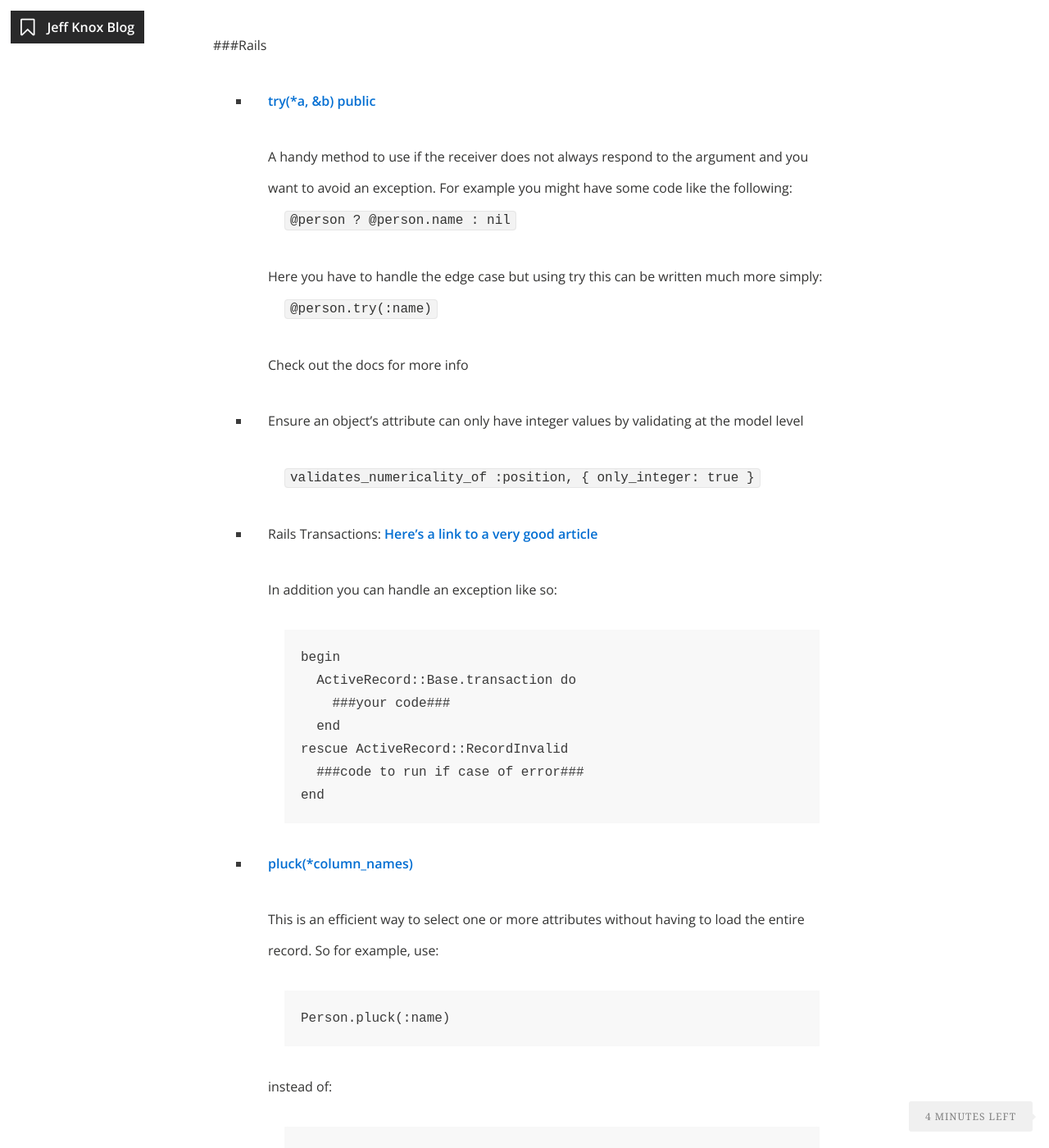
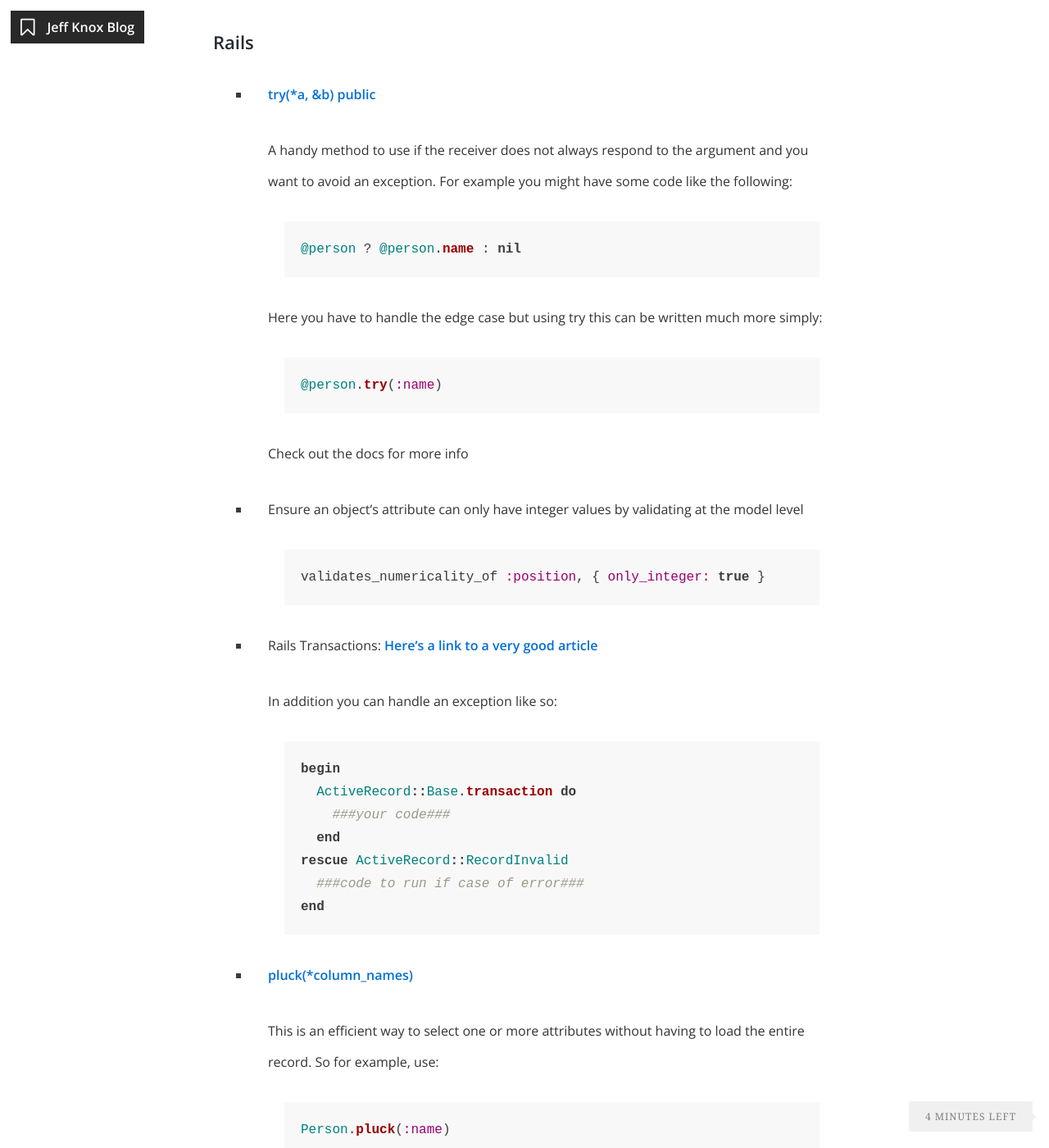
Before and after one commit to knoxjeffrey/knoxjeffrey.github.io, a Jekyll site: the page built from snippets.md, in a window 1280 px wide and 1400 px high, scrolled down 299 px. Shown: the whole window at 82% size. Built offline with Jekyll 4.4.1, drawn with Linux system fonts in a browser that asks for light colours; nearby versions of some CDN libraries; some of the changed text lies outside the part shown.

````diff
--- a/snippets.md
+++ b/snippets.md
@@ -7,43 +7,57 @@ comments: false
 
 I've created this page to make note of anything I come across that I've found useful for web development but isn't a big enough topic for a blog post.  In here you'll find things like code shortcuts, methods, terminal commands, etc.
 
-###Rails
+### Rails
 
 - [try(*a, &b) public](http://apidock.com/rails/Object/try)
 
   A handy method to use if the receiver does not always respond to the argument and you want to avoid an exception. For example you might have some code like the following:
-  ```@person ? @person.name : nil```
+
+  ``` ruby
+  @person ? @person.name : nil
+  ```
 
   Here you have to handle the edge case but using try this can be written much more simply:
-  ```@person.try(:name)```
+
+  ``` ruby
+  @person.try(:name)
+  ```
 
   Check out the docs for more info
 
 - Ensure an object's attribute can only have integer values by validating at the model level
 
-  ```validates_numericality_of :position, { only_integer: true }```
+  ``` ruby
+  validates_numericality_of :position, { only_integer: true }
+  ```
 
 - Rails Transactions: [Here's a link to a very good article](http://markdaggett.com/blog/2011/12/01/transactions-in-rails/)
 
   In addition you can handle an exception like so:
 
-      begin
-        ActiveRecord::Base.transaction do
-          ###your code###
-        end
-      rescue ActiveRecord::RecordInvalid
-        ###code to run if case of error###
-      end
+  ``` ruby
+  begin
+    ActiveRecord::Base.transaction do
+      ###your code###
+    end
+  rescue ActiveRecord::RecordInvalid
+    ###code to run if case of error###
+  end
+  ```
 
 - [pluck(*column_names)](http://apidock.com/rails/ActiveRecord/Calculations/pluck)
 
   This is an efficient way to select one or more attributes without having to load the entire record.  So for example, use:
 
-      Person.pluck(:name)
+  ``` ruby
+  Person.pluck(:name)
+  ```
 
   instead of:
 
-      Person.all.map(&:name)
+  ``` ruby
+  Person.all.map(&:name)
+  ```
 
   You can see in the second example that all the attributes of each record have to be retrieved first and then the name pulled out whereas the first example uses a SQL statement to just get the names.
 
@@ -57,15 +71,17 @@ I've created this page to make note of anything I come across that I've found us
 
   Then precompile the assets:```RAILS_ENV=production bundle exec rake assets:precompile```
 
-###RSpec
+### RSpec
 
 - If you only need to run one of your tests in a file rather than all of them you can do this like so:
 
-  ```rspec spec/controllers/my_controller_spec.rb:20```
+  ``` ruby
+  rspec spec/controllers/my_controller_spec.rb:20
+  ```
 
   where ```20``` represents the line of the test I want to run.
 
-###Capybara
+### Capybara
 
 - Debugging tips
 
@@ -79,20 +95,38 @@ I've created this page to make note of anything I come across that I've found us
 
 - Turn off jQuery animations for testing
 
-  ```$.fx.off```
+  ``` ruby
+  $.fx.off
+  ```
 
-###Terminal
+### Terminal
 
 - Ever shut your webserver down in the wrong way and when you try to restart it you get an error, 'TCPServer Error: Address already in use'?  I came across a way to fix this after some searching so hopefully this will help others.  In the terminal, type:
 
-  ```$ lsof -wni tcp:3000```
+  ```
+  $ lsof -wni tcp:3000
+  ```
 
   replacing 3000 with what ever port you are trying to use.  This allows you to find the PID of the process that is using your port.  For every process you want to kill type in:
 
-  ```kill -9 PID```
+  ```
+  kill -9 PID
+  ```
 
   replacing PID with the PID of the process you want to kill.
 
 - Python's SimpleHTTPServer
 
   Python's SimpleHTTPServer is an incredibly simple way to start a server in a directory on your computer. If you're on a Mac, you can navigate to the directory in terminal, then run ```python -m SimpleHTTPServer```. You can then access the HTML page you've created by visiting localhost:8000 in your browser.
+
+### PostgreSQL
+
+- Copy contents of an sql file into a development database
+
+``` ruby
+rake db:create
+```
+
+```
+sudo psql -h localhost -U username development_database_name < db/sql_file.sql
+```
````
